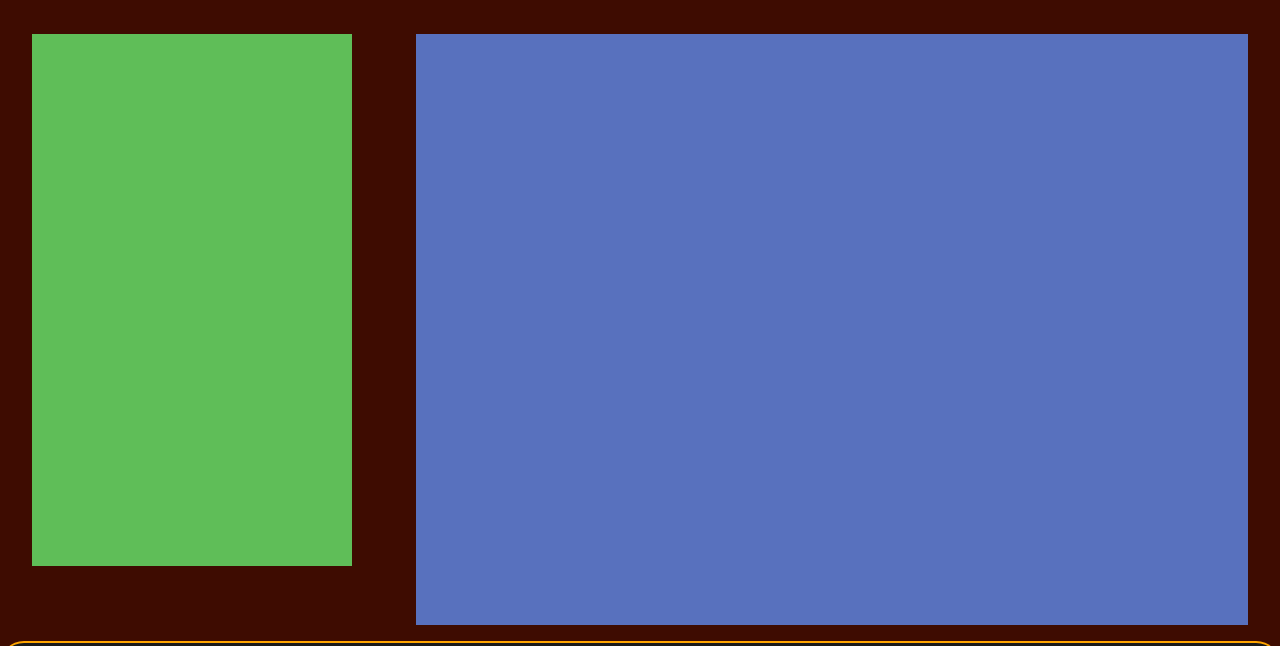
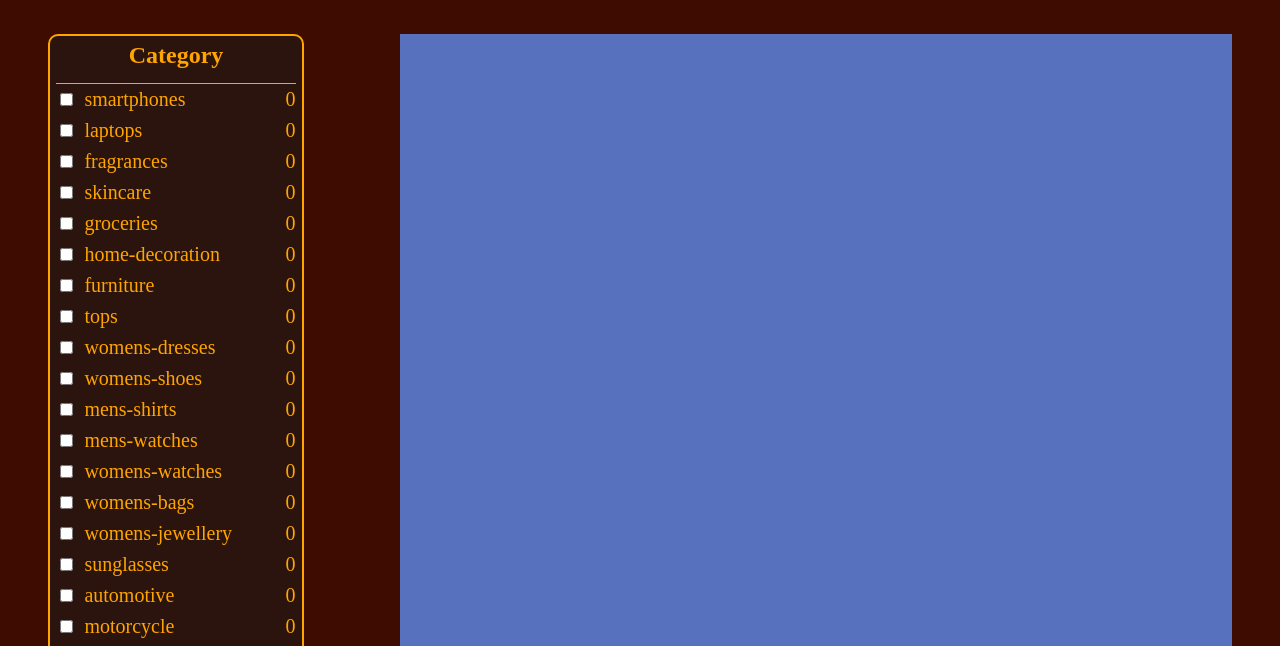
Before and after one commit to ivan-kaliaskin/online-store, a website built with webpack: page src/template.html in a window 1280 px wide. Shown: the part 100-746 px from the top of the page. Built offline with nearby package versions, Linux system fonts and the light colour scheme; no server answers.

Commit message:
feat: add filter

```diff
--- /dev/null
+++ b/src/components/Filter.ts
@@ -0,0 +1,39 @@
+import filterItemRender from "./FilterItemRender"
+
+function createFilter(): HTMLElement {
+
+  const categoryList: string[] = ['smartphones', 'laptops', 'fragrances','skincare','groceries','home-decoration','furniture','tops','womens-dresses','womens-shoes','mens-shirts','mens-watches','womens-watches','womens-bags','womens-jewellery','sunglasses','automotive','motorcycle','lighting']
+
+  const brandList: string[] = ['Apple','Samsung', 'Huawei', 'Microsoft Surface','Infinix','HP Pavilion','Impression of Acqua Di Gio','Royal_Mirage','Fog Scent Xpressio','Al Munakh','Lord - Al-Rehab',`L'Oreal Paris`,'Hemani Tea','Dermive','ROREC White Rice','Fair & Clear','Saaf & Khaas','Bake Parlor Big','Baking Food Items','fauji','Dry Rose','Boho Decor','Flying Wooden','LED Lights','luxury palace','Golden']
+
+  const filter: HTMLDivElement = document.createElement('div')
+  filter.classList.add('filters')
+
+  const category: HTMLDivElement = document.createElement('div')
+  category.classList.add('filters-category')
+
+  const categoryTitle: HTMLHeadingElement = document.createElement('h3')
+  categoryTitle.classList.add('filter-title')
+  categoryTitle.innerHTML = 'Category'
+
+  category.append(categoryTitle)
+
+  const brand: HTMLDivElement = document.createElement('div')
+  brand.classList.add('filters-brand')
+
+  const brandTitle: HTMLHeadingElement = document.createElement('h3')
+  brandTitle.classList.add('filter-title')
+  brandTitle.innerHTML = 'Brand'
+
+  brand.append(brandTitle)
+
+
+  filterItemRender(categoryList, category)
+  filterItemRender(brandList, brand)
+
+  filter.append(category, brand)
+
+  return filter
+}
+
+export default createFilter
--- /dev/null
+++ b/src/components/FilterItemRender.ts
@@ -0,0 +1,28 @@
+function filterItemRender(array: string[], filterItem: HTMLElement) {
+  array.forEach(item => {
+    const listItem: HTMLDivElement = document.createElement('div')
+    listItem.classList.add('filter-item')
+
+    const listItemCheckbox: HTMLInputElement = document.createElement('input')
+    listItemCheckbox.classList.add('filter-item-checbox')
+    listItemCheckbox.setAttribute('id', item)
+    listItemCheckbox.setAttribute('type', 'checkbox')
+
+    const listItemLabel: HTMLLabelElement = document.createElement('label')
+    listItemLabel.setAttribute('for', item)
+    listItemLabel.classList.add('filter-item-label')
+    listItemLabel.innerHTML = item
+
+    const count: HTMLSpanElement = document.createElement('span')
+    count.classList.add('filter-item-count')
+    count.innerHTML = '0'
+
+    listItem.append(listItemCheckbox, listItemLabel, count)
+
+    filterItem.append(listItem)
+
+    return filterItem
+  })
+}
+
+export default filterItemRender
--- a/src/pages/HomePage.ts
+++ b/src/pages/HomePage.ts
@@ -3,6 +3,7 @@ import items from "../store/itemsArray"
 import Item from "../store/classItem"
 import renderHomePageContent from "../services/renderHomePageContent"
 import elements from "../constants/elements"
+import Filter from "../components/Filter"
 
 function HomePage() {
     const homePageContainer: HTMLDivElement = document.createElement('div')
@@ -10,6 +11,9 @@ function HomePage() {
 
     const filtersContainer: HTMLDivElement = document.createElement('div')
     filtersContainer.setAttribute('id', 'home-page-filters-container')
+    filtersContainer.classList.add('home-page-filters-container')
+
+    filtersContainer.append(Filter())
 
     const itemsContainer: HTMLDivElement = document.createElement('div')
     itemsContainer.setAttribute('id', 'home-page-items-container')
--- /dev/null
+++ b/src/styles/_filter.scss
@@ -0,0 +1,44 @@
+.home-page-filters-container {
+  display: flex;
+  width: 20%;
+  background-color: rgba(24, 26, 28, .5);
+  border: 2px solid #ffa500;
+  color: #ffa500;
+  border-radius: 10px;
+  padding: .5%;
+  height: fit-content;
+}
+
+.filters {
+  width: 100%;
+
+  &-category {
+
+  }
+}
+
+.filter-title {
+  margin: 0;
+  padding-bottom: 14px;
+  text-align: center;
+  border-bottom: 1px solid #ffa500;
+  font-size: 24px;
+}
+
+.filter-item {
+  display: flex;
+  font-size: 20px;
+  padding: 4px 0;
+
+  &-checkbox {
+
+  }
+
+  &-label {
+    margin-left: 8px;
+  }
+
+  &-count {
+    margin-left: auto;
+  }
+}
--- a/src/styles/_home-page.scss
+++ b/src/styles/_home-page.scss
@@ -4,13 +4,6 @@
     justify-content: space-around;
     width: 100%;
     padding-top: 20px;
-}
-
-#home-page-filters-container {
-    display: flex;
-    width: 25%;
-    height: 90%;
-    background-color: rgb(95, 190, 88);
 }
 
 #home-page-items-container {
--- a/src/styles/main.scss
+++ b/src/styles/main.scss
@@ -4,6 +4,7 @@
 @import './logo';
 @import './page-container';
 @import './home-page';
+@import './filter';
 @import './item-card';
 @import './cart-page';
 @import './confirmBuyPage';
```
Also changed, not shown: src/styles/main.css, 1 other file.
